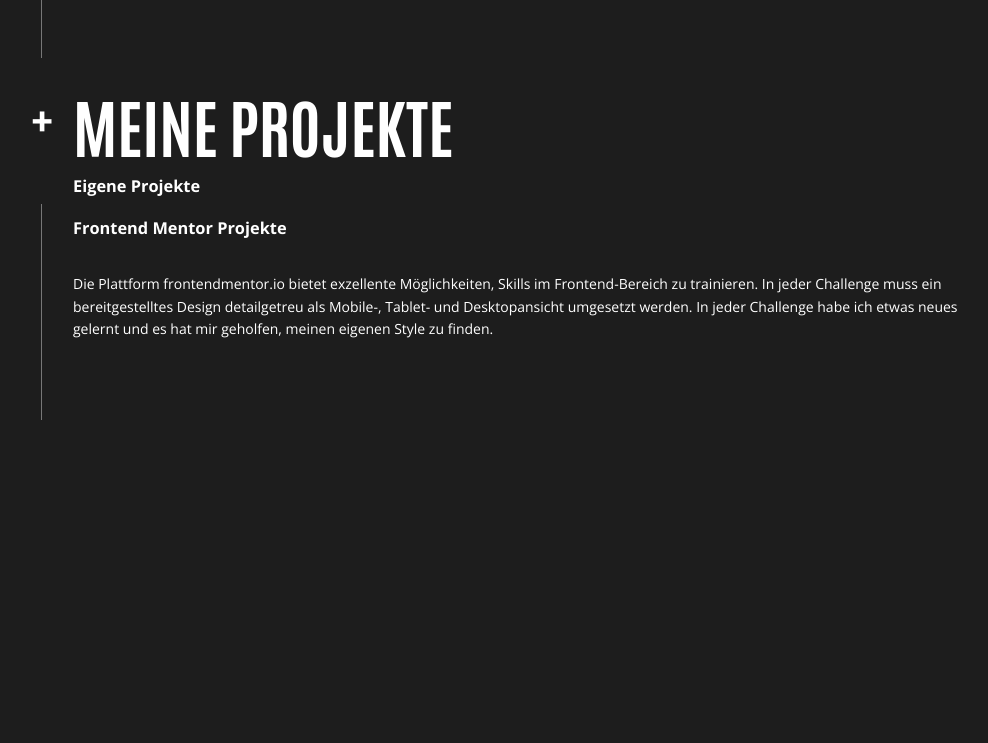
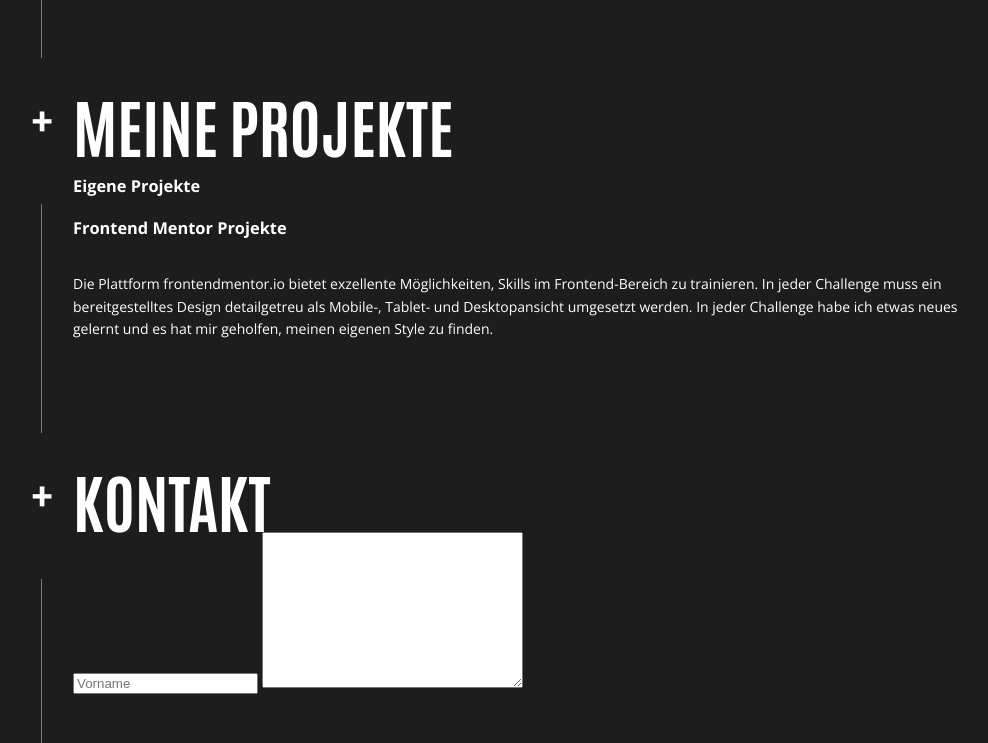
Before and after one commit to wertzuk/portfolio, a plain HTML site: page index.html in a window 1280 px wide. Shown: the part 1794-2537 px from the top of the page, without its empty margins (119-1107 px from the left). Before the commit the page ends 2214 px from the top, so only its background shows below. Drawn offline with nearby package versions, Linux system fonts and the light colour scheme.

```diff
--- a/index.html
+++ b/index.html
@@ -153,6 +153,21 @@
           </div>
         </div>
       </section>
+      <section id="contact">
+        <div class="left">
+          <h1 class="section-heading">Kontakt</h1>
+          <form>
+            <input type="email" name="name" id="name" placeholder="Vorname" />
+
+            <textarea
+              name="message"
+              id="message"
+              cols="30"
+              rows="10"
+            ></textarea>
+          </form>
+        </div>
+      </section>
     </main>
   </body>
 </html>
--- a/script.js
+++ b/script.js
@@ -56,6 +56,12 @@
 
 const projectData = [
   {
+    img: "images/project1.jpg",
+    previewURL: "https://quizzical-engelbart-80e3fb.netlify.app",
+    codeURL:
+      "https://github.com/wertzuk/Frontend-Mentor/tree/master/pricing-component-with-toggle-master",
+  },
+  {
     img: "images/project2.jpg",
     previewURL: "https://jovial-engelbart-34133d.netlify.app/#",
     codeURL:
@@ -103,6 +109,24 @@
     codeURL:
       "https://github.com/wertzuk/Frontend-Mentor/tree/master/crowdfunding-product-page-main",
   },
+  {
+    img: "images/project10.jpg",
+    previewURL: "https://awesome-archimedes-9e9e3d.netlify.app",
+    codeURL:
+      "https://github.com/wertzuk/Frontend-Mentor/tree/master/faq-accordion-card-main",
+  },
+  {
+    img: "images/project11.jpg",
+    previewURL: "https://faq-card-taupe.vercel.app",
+    codeURL:
+      "https://github.com/wertzuk/Frontend-Mentor/tree/master/faq-accordion-card-main",
+  },
+  {
+    img: "images/project12.jpg",
+    previewURL: "https://elastic-archimedes-165593.netlify.app",
+    codeURL:
+      "https://github.com/wertzuk/Frontend-Mentor/tree/master/faq-accordion-card-main",
+  },
 ];
 
 const app = new Vue({
```
Also changed, not shown: images/project11.jpg (added), images/project12.jpg (added).
